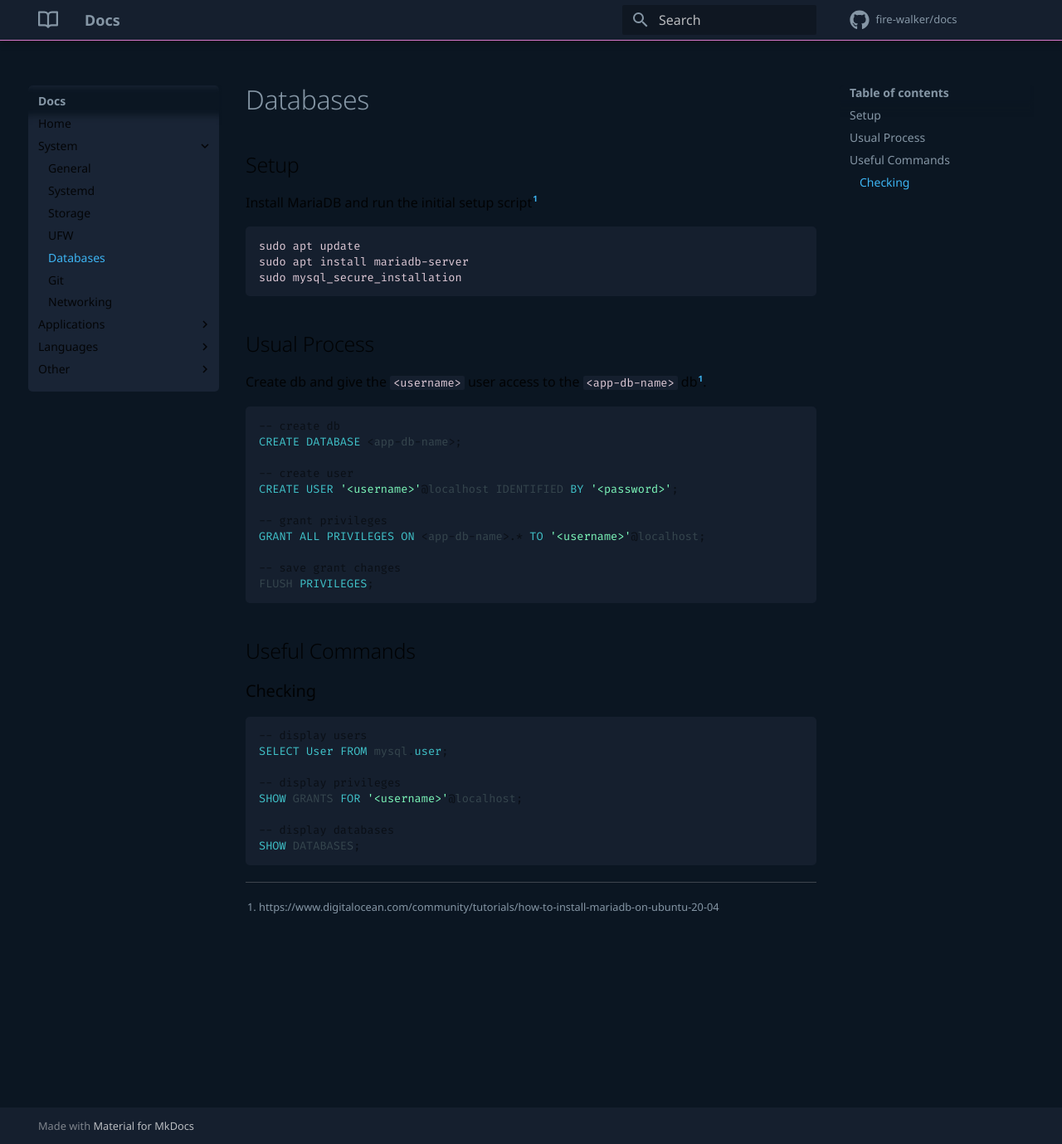
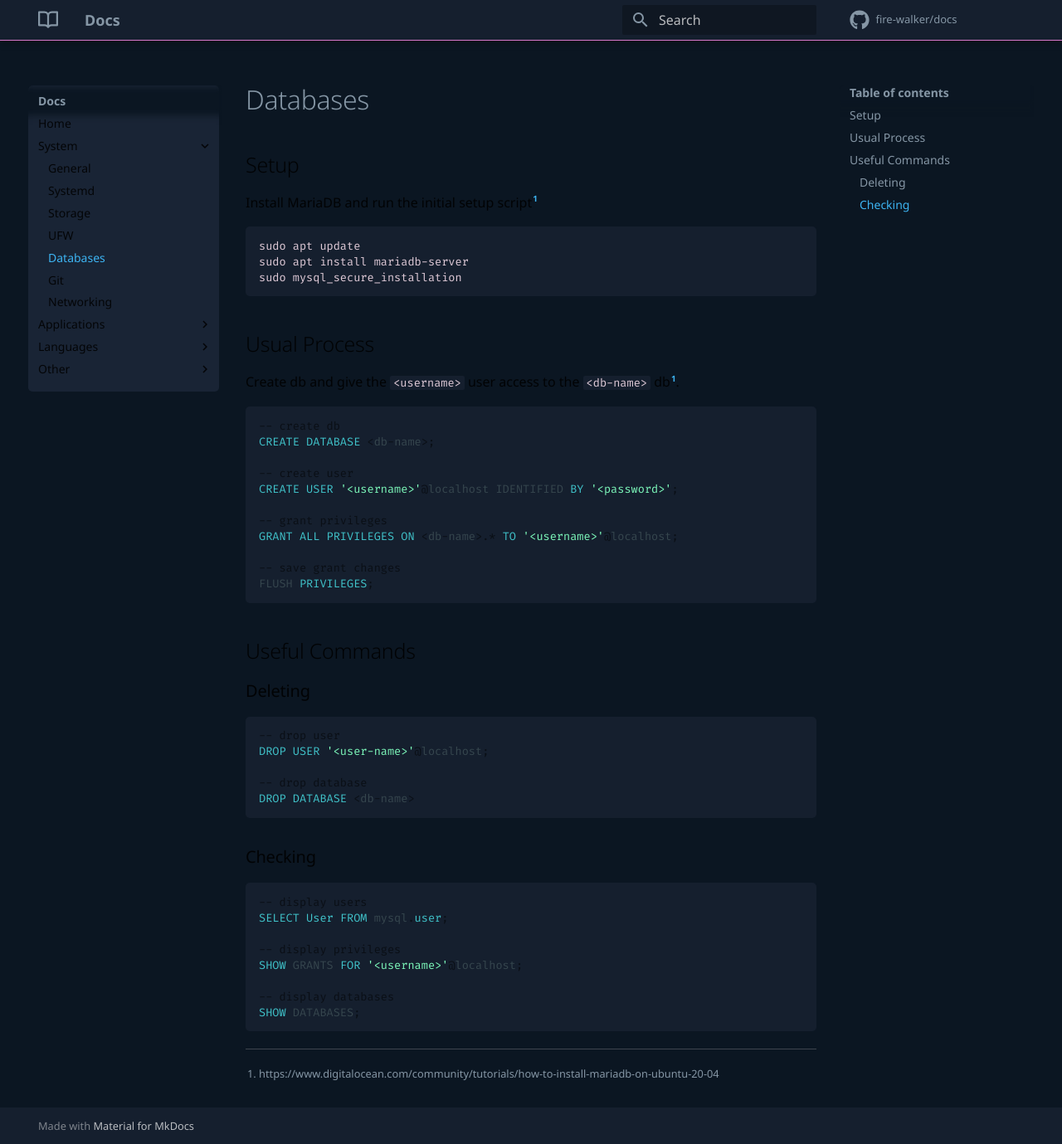
Before and after one commit to fire-walker/docs, an MkDocs documentation site: the page built from docs/pages/database.md, in a window 1280 px wide and 1379 px high. Shown: the whole window at 83% size. Built offline with MkDocs 1.6.1 and Material for MkDocs 9.7.7, drawn with Linux system fonts in a browser that asks for light colours; comment, search, counter and statistics services are not loaded.

Commit message:
database updates

````diff
--- a/docs/pages/database.md
+++ b/docs/pages/database.md
@@ -10,23 +10,33 @@ sudo mysql_secure_installation
 
 ## Usual Process
 
-Create db and give the `<username>` user access to the `<app-db-name>` db[^1].
+Create db and give the `<username>` user access to the `<db-name>` db[^1].
 
 ``` sql
 -- create db
-CREATE DATABASE <app-db-name>;
+CREATE DATABASE <db-name>;
 
 -- create user
 CREATE USER '<username>'@localhost IDENTIFIED BY '<password>';
 
 -- grant privileges
-GRANT ALL PRIVILEGES ON <app-db-name>.* TO '<username>'@localhost;
+GRANT ALL PRIVILEGES ON <db-name>.* TO '<username>'@localhost;
 
 -- save grant changes
 FLUSH PRIVILEGES;
 ```
 
 ## Useful Commands
+
+### Deleting
+
+``` sql
+-- drop user
+DROP USER '<user-name>'@localhost;
+
+-- drop database
+DROP DATABASE <db-name>
+```
 
 ### Checking
 
````
